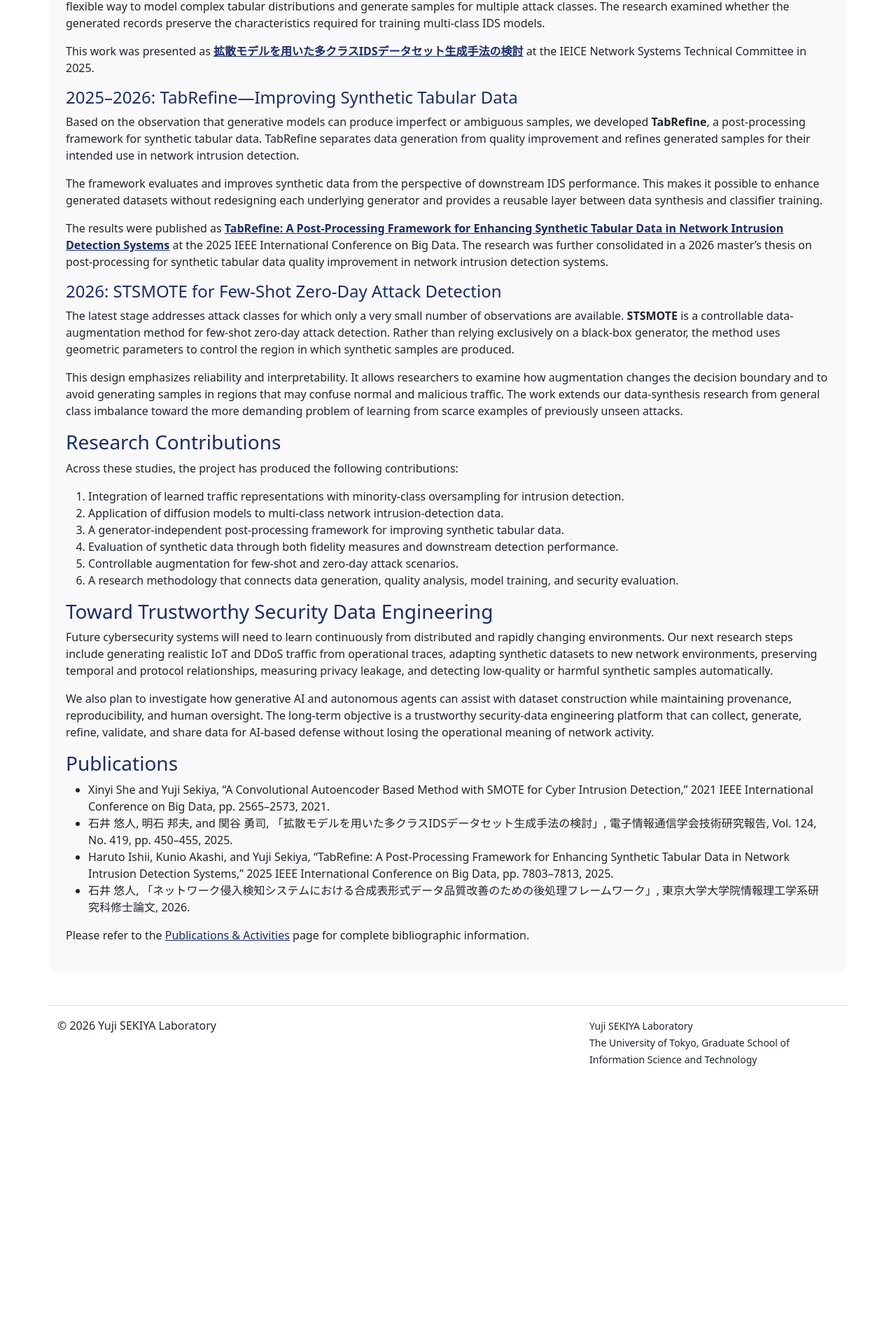
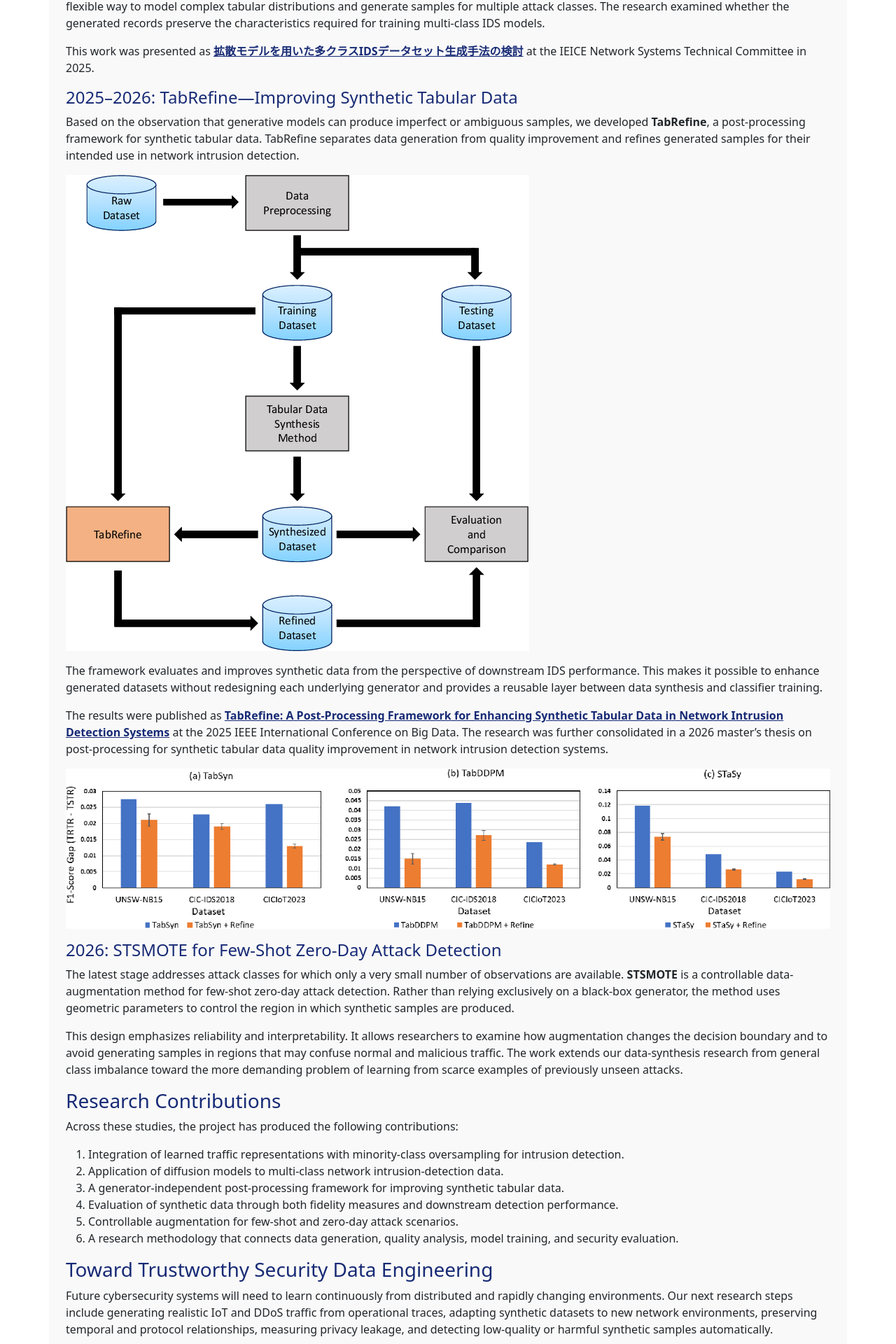
Before and after one commit to sekiya-lab/sekiya-lab.github.io, a Jekyll site: the page built from researches/data.md, in a window 1280 px wide. Shown: the part 1934-3854 px from the top of the page at 70% size. Built offline with Jekyll 4.4.1, drawn with Linux system fonts in a browser that asks for light colours; before the commit the page ends 3491 px from its top, so only the background shows below that.

Commit message:
TabRefine figures.

```diff
--- a/researches/data.md
+++ b/researches/data.md
@@ -22,6 +22,7 @@ The goal of this project is to establish a dependable data foundation for AI-bas
 - **Controllable:** researchers can understand and adjust where synthetic samples are generated.
 - **Useful:** data quality is evaluated by its contribution to downstream intrusion-detection performance.
 - **Privacy-conscious:** useful training data can be developed while reducing unnecessary dependence on raw operational data.
+
 
 
 ### Why Cybersecurity Needs Synthetic Data
@@ -72,9 +73,14 @@ This work was presented as **[拡散モデルを用いた多クラスIDSデー
 
 Based on the observation that generative models can produce imperfect or ambiguous samples, we developed **TabRefine**, a post-processing framework for synthetic tabular data. TabRefine separates data generation from quality improvement and refines generated samples for their intended use in network intrusion detection.
 
+
+![TabRefine1]({{ "assets/images/data-tabrefine-overview.png" | relative_url }})
+
 The framework evaluates and improves synthetic data from the perspective of downstream IDS performance. This makes it possible to enhance generated datasets without redesigning each underlying generator and provides a reusable layer between data synthesis and classifier training.
 
 The results were published as **[TabRefine: A Post-Processing Framework for Enhancing Synthetic Tabular Data in Network Intrusion Detection Systems](https://doi.org/10.1109/BigData66926.2025.11402086){: target="_blank" }** at the 2025 IEEE International Conference on Big Data. The research was further consolidated in a 2026 master's thesis on post-processing for synthetic tabular data quality improvement in network intrusion detection systems.
+
+![TabRefine2]({{ "assets/images/data-tabrefine-results.png" | relative_url }})
 
 #### 2026: STSMOTE for Few-Shot Zero-Day Attack Detection
 
```
